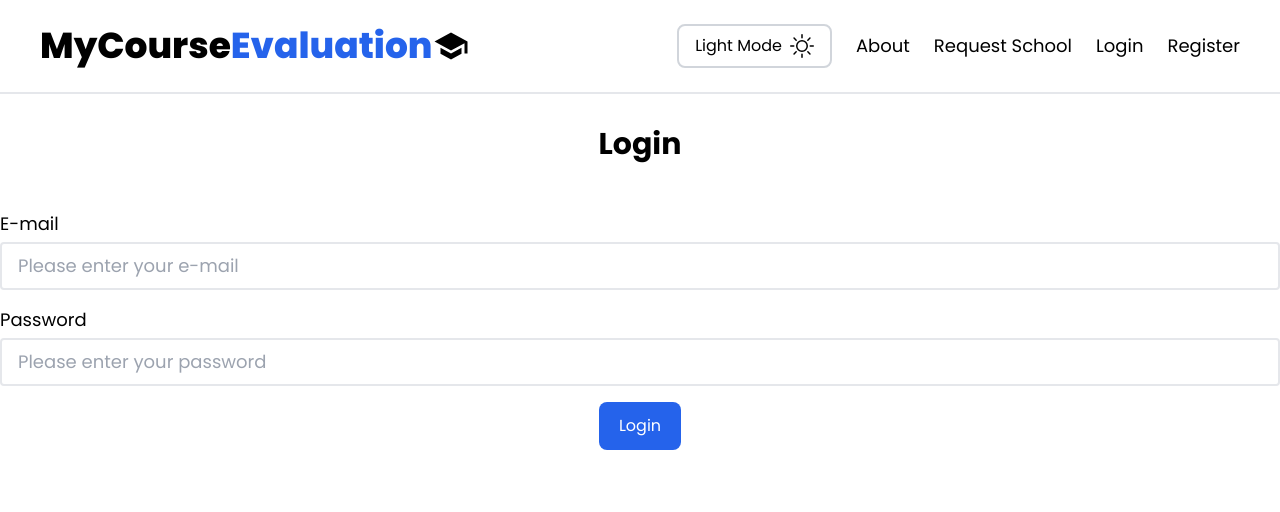
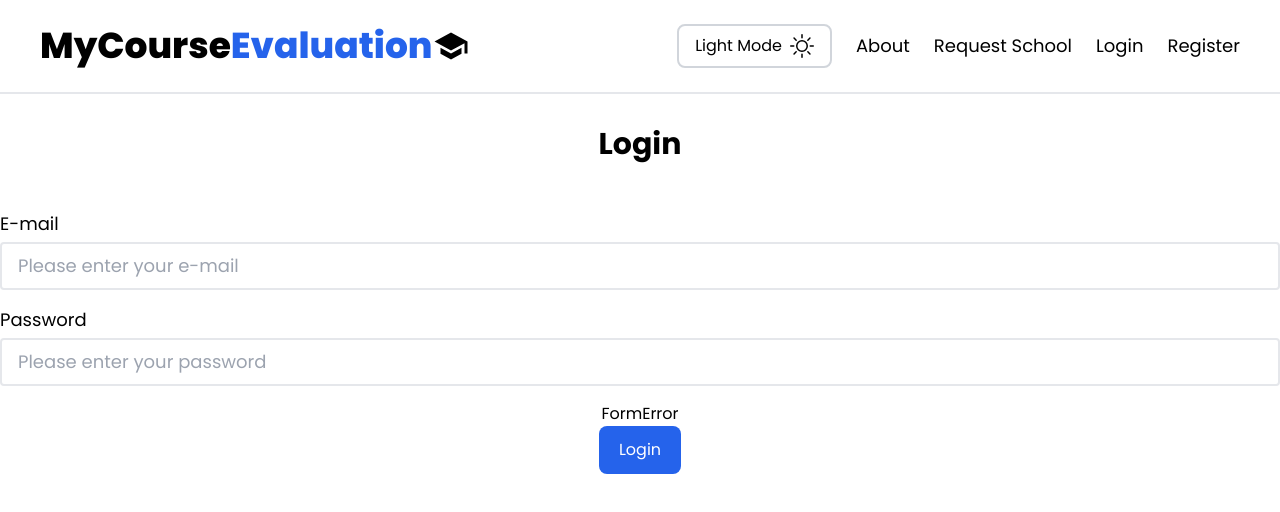
Before and after one commit to chrisj117/CS-472-GROUP-2-PROJECT, a React (Vite) app in the folder web/: page /login in a window 1280 px wide. Shown: the top 512 px of the page. Built offline with nearby package versions, Linux system fonts and the light colour scheme.

Commit message:
Update child path error for vercel (404 Error)

```diff
--- /dev/null
+++ b/web/src/components/FormError.jsx
@@ -0,0 +1,4 @@
+const FormError = () => {
+  return <div>FormError</div>
+}
+export default FormError
--- a/web/src/pages/Login.jsx
+++ b/web/src/pages/Login.jsx
@@ -1,10 +1,12 @@
 import { useState } from "react"
 import InputField from "../components/InputField.jsx"
 import axios from "../utilities/axios.jsx"
+import FormError from "../components/FormError.jsx"
 
 const Login = () => {
   const [email, setEmail] = useState("")
   const [password, setPassword] = useState("")
+  const [error, setError] = useState("")
 
   const handleSubmit = async (e) => {
     e.preventDefault()
@@ -42,6 +44,8 @@ const Login = () => {
         }}
       />
 
+      <FormError error={error} />
+
       {/* Login Button */}
       <button className="bg-blue-600 text-white px-5 py-3 rounded-lg hover:bg-blue-700 flex gap-3 items-center justify-center">
         Login
```
Also changed, not shown: web/vercel.json (added).
